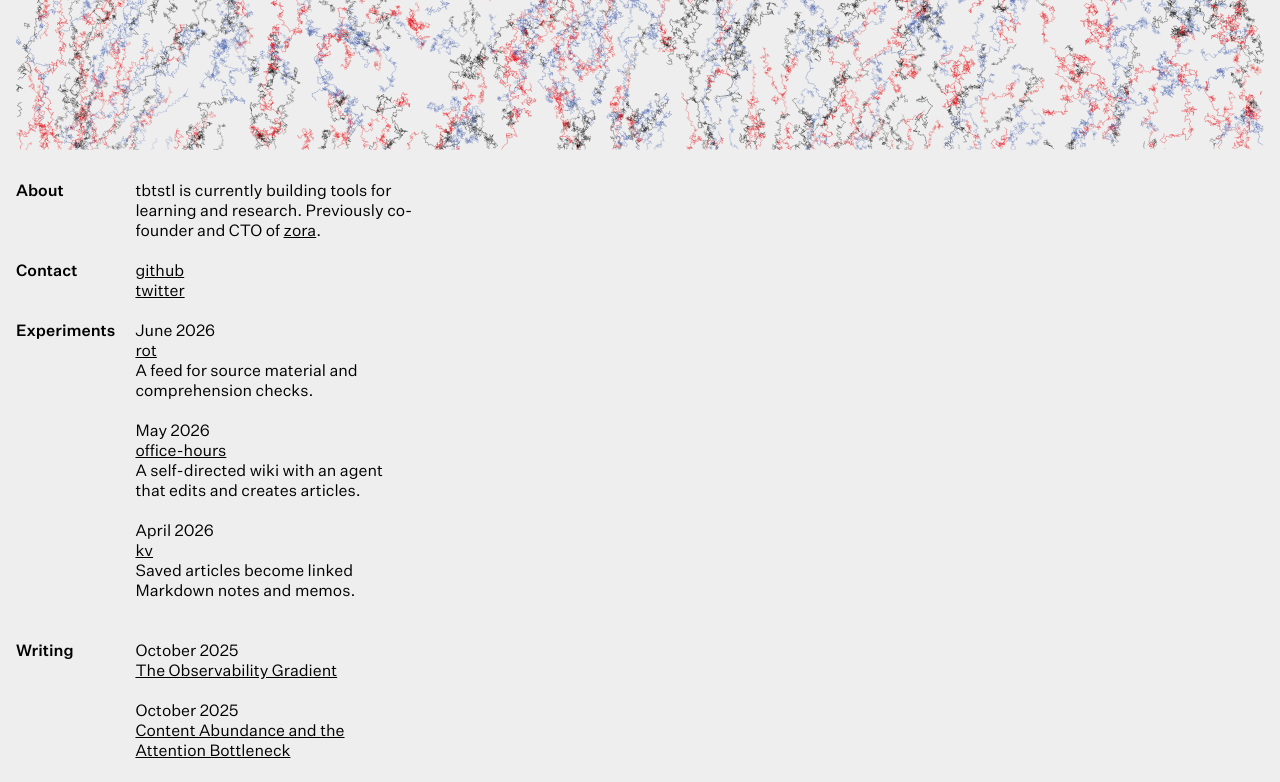
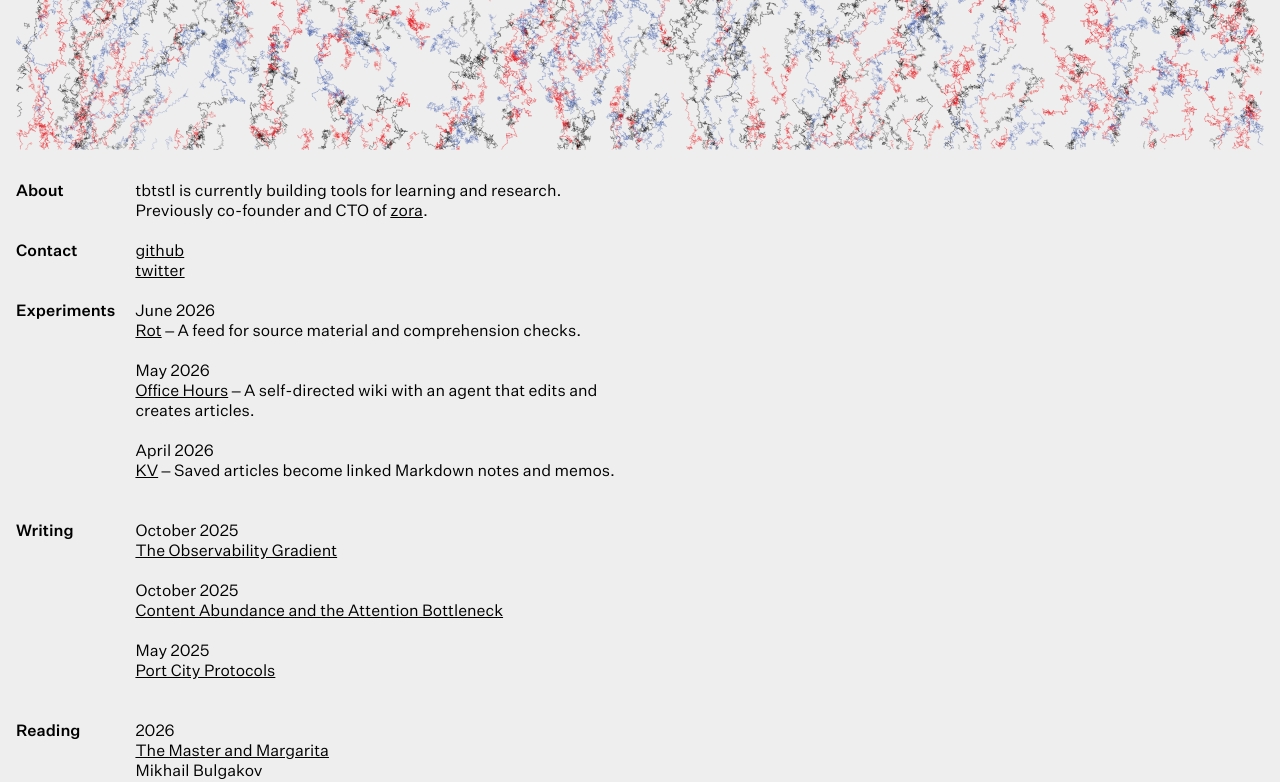
Before and after one commit to tbtstl/tbtstl, a Next.js app: page / in a window 1280 px wide. Shown: the part 516-1298 px from the top of the page. Built offline with nearby package versions, Linux system fonts and the light colour scheme.

Commit message:
Refine homepage experiment previews

```diff
--- a/pages/index.tsx
+++ b/pages/index.tsx
@@ -622,10 +622,19 @@ const InfoContainer = styled.div`
   display: grid;
   grid-gap: 20px;
   grid-template-columns: max-content minmax(0, 1fr);
-  max-width: 400px;
+  max-width: 600px;
 `
 
 const linkProps = { target: '_blank', rel: 'noopener noreferrer' as const }
+
+const formatExperimentTitle = (title: string) => {
+  if (title.toLowerCase() === 'kv') return 'KV'
+
+  return title
+    .split('-')
+    .map(word => word.charAt(0).toUpperCase() + word.slice(1))
+    .join(' ')
+}
 
 const Frame = styled.iframe`
   width: 100% !important;
@@ -671,8 +680,10 @@ export default function Home({ experiments, posts }: HomeProps) {
                 {experiments.map((experiment) => (
                   <Text key={experiment.slug} mb>
                     {formatMonthYear(experiment.inceptionDate)} <br />
-                    <BaseLink href={`/experiments/${experiment.slug}`}>{experiment.title}</BaseLink><br />
-                    {experiment.homepageBlurb}
+                    <BaseLink href={`/experiments/${experiment.slug}`}>
+                      {formatExperimentTitle(experiment.title)}
+                    </BaseLink>
+                    {' – '}{experiment.homepageBlurb}
                   </Text>
                 ))}
               </div>
```
